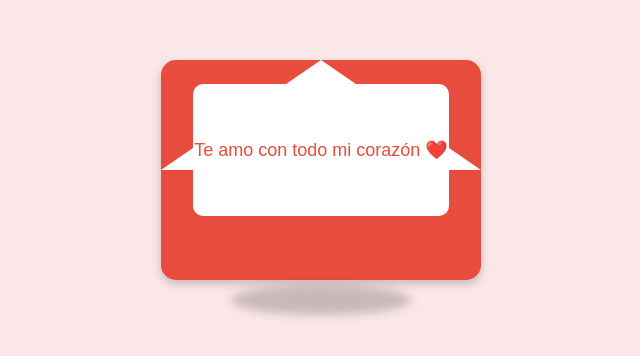
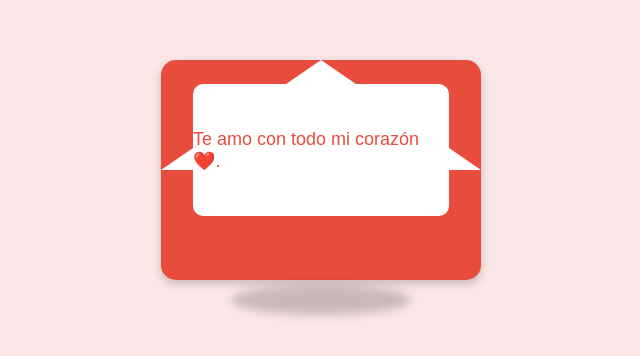
Before and after one commit to Jhonierabril17/Carta, a plain HTML site: page index.html in a window 1280 px wide. Shown: the part 238-594 px from the top of the page, without its empty margins (319-959 px from the left). Drawn offline with Linux system fonts and the light colour scheme.

Commit message:
NuevoCambio

```diff
--- a/index.html
+++ b/index.html
@@ -124,7 +124,7 @@
             <span class="sello">❤️</span>
         </div>
         <div class="trasera">
-            <div class="papel">Te amo con todo mi corazón ❤️</div>
+            <div class="papel">Te amo con todo mi corazón ❤️.</div>
         </div>
     </div>
 </body>
```
